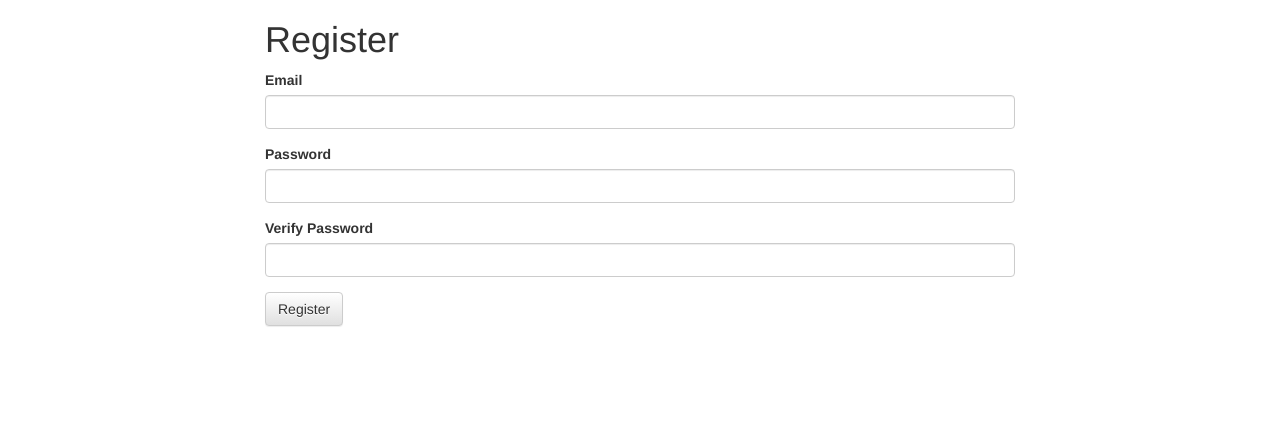
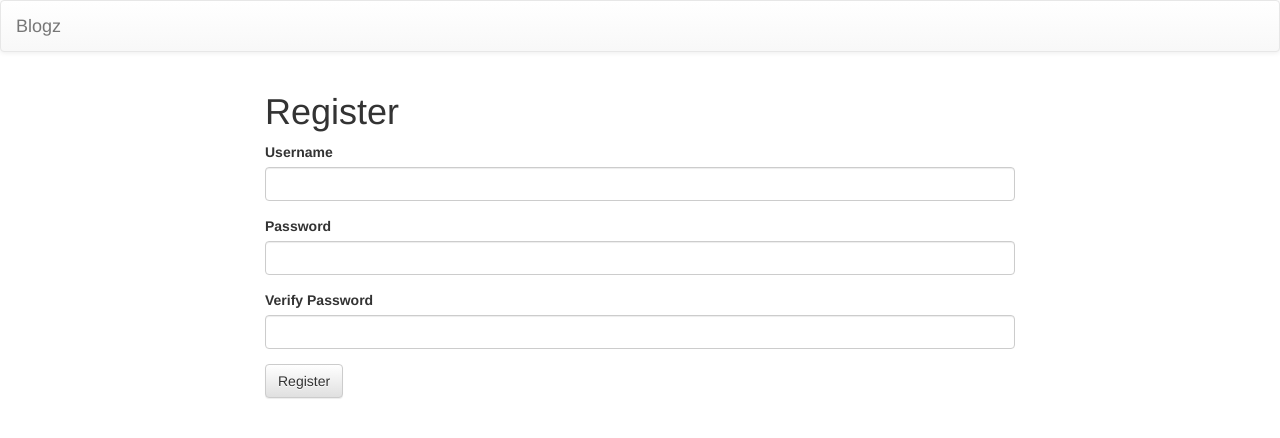
Before and after one commit to d4v1d-us/blogz, a Flask app: page /register in a window 1280 px wide. Shown: the top 438 px of the page. Run offline with Flask 2, Linux system fonts and the light colour scheme; some libraries are stand-ins or nearby versions.

Commit message:
working on register new account

```diff
--- a/main.py
+++ b/main.py
@@ -26,7 +26,7 @@ class User(db.Model):
     id = db.Column(db.Integer, primary_key=True)
     username = db.Column(db.String(10))
     password = db.Column(db.String(10))
-    email = db.Column(db.String(120), unique=True)
+    username = db.Column(db.String(120), unique=True)
     blogz = db.relationship('Blog', backref='owner')
 
     def __init__(self, email, password):
@@ -44,41 +44,68 @@ def require_login():
 @app.route('/login', methods=['POST', 'GET'])
 def login():
     if request.method == 'POST':
-        email = request.form['email']
+        username = request.form['username']
         password = request.form['password']
-        user = User.query.filter_by(email=email, password=password).first()
+
+        if username == "" or password == "":
+            flash('Please enter your Login', 'danger')
+            return render_template('login.html', title="Blogz")
+        else:
+            user = User.query.filter_by(username=username).first()
+            if not user:
+                flash('Username does not exist', 'danger')
+                return render_template('login.html', title="Blogz")
+
+        user = User.query.filter_by(username=username, password=password).first()
+
         if user: #and check_pw_hash(password, user.pw_hash):
-            session['email'] = email
+            session['email'] = user.email
+            session['username'] = username
             flash("Logged in", 'info')
-            return redirect('/')
+            return redirect('/newpost')
         else:
-            flash('User password incorrect, or user does not exist', 'danger')
-    return render_template('login.html', title="Build a Blog")
+            flash('User Password incorrect', 'danger')
+            return render_template('login.html', title="Blogz", username=username)
+    return render_template('login.html', title="Blogz")
 
 @app.route('/register', methods=['POST', 'GET'])
 def register():
     if request.method == 'POST':
-        email = request.form['email']
+        username = request.form['username']
+        if username == None:
+            username = ''
+
+        #check username
+        if username == '':
+            flash("Hey Enter a Username!", 'danger')
+            return render_template('register.html')
+
+        if len(username) > 10 or len(username) < 3:
+            flash("Hey Username should be 3 to 10 in length!", 'danger')
+            return render_template('register.html')
+
+
         password = request.form['password']
         verify = request.form['verify']
 
         # TODO - validate user's data
 
-        existing_user = User.query.filter_by(email=email).first()
+        existing_user = User.query.filter_by(username=username).first()
         if not existing_user:
-            new_user = User(email, password)
+            new_user = User(username, password)
             db.session.add(new_user)
             db.session.commit()
-            session['email'] = email
+            session['username'] = username
             return redirect('/')
         else:
-            flash("The email <strong>{0}</strong> is already registered".format(email), 'danger')
+            flash("We already have the username <strong>{0}!!</strong>".format(username), 'danger')
 
     return render_template('register.html')
 
 @app.route('/logout', methods=['POST'])
 def logout():
     del session['email']
+    del session['username']
     return redirect('/')
 
 @app.route('/newpost', methods=['POST', 'GET'])
@@ -91,12 +118,12 @@ def newpost():
         if title == '':
 
             flash("You should enter a Title for you Post")
-            return render_template('newpost.html', title="Build a Blog", post_title=title, body=body)
+            return render_template('newpost.html', title="Blogz", post_title=title, body=body)
 
         if body == '':
 
             flash("You should enter the Body for you Post")
-            return render_template('newpost.html', title="Build a Blog", post_title=title, body=body)
+            return render_template('newpost.html', title="Blogz", post_title=title, body=body)
 
         new_post = Blog(title, body, owner)
 
@@ -105,7 +132,7 @@ def newpost():
 
         postID = new_post.id
         post = Blog.query.filter_by(id=postID).first()
-        return render_template('postdetail.html', title="Build a Blog", post=post)
+        return render_template('postdetail.html', title="Blogz", post=post)
 
         # posts = Blog.query.filter_by().all()
         # return render_template('blog.html', title="Build a Blog", posts=posts)
@@ -113,7 +140,7 @@ def newpost():
     if request.method == 'GET':
 
         #posts = Blog.query.filter_by().all()
-        return render_template('newpost.html', title="Build a Blog")
+        return render_template('newpost.html', title="Blogz")
 
 
 @app.route('/blog', methods=['POST', 'GET'])
@@ -123,10 +150,10 @@ def blog():
         postID = request.args.get('id', default=None)
         if postID != None:
             post = Blog.query.filter_by(id=postID).first()
-            return render_template('postdetail.html', title="Build a Blog", post=post)
+            return render_template('postdetail.html', title="Blogz", post=post)
         else:
             posts = Blog.query.filter_by().all()
-            return render_template('blog.html', title="Build a Blog", posts=posts)
+            return render_template('blog.html', title="Blogz", posts=posts)
 
 
 @app.route('/', methods=['POST', 'GET'])
@@ -143,12 +170,12 @@ def index():
 
         posts = Blog.query.filter_by().all()
 
-        return render_template('index.html', title="Build a Blog", posts=posts)
+        return render_template('index.html', title="Blogz", posts=posts)
 
     if request.method == 'GET':
 
         posts = Blog.query.filter_by().all()
-        return render_template('index.html', title="Build a Blog", posts=posts)
+        return render_template('index.html', title="Blogz", posts=posts)
 
 
 if __name__ == '__main__':
--- a/templates/base.html
+++ b/templates/base.html
@@ -22,9 +22,10 @@
 </head>
 
 <body>
-    {% if 'email' in session %}
+
     <nav class="navbar navbar-default">
-        <a href='/' class="navbar-brand">Build a Blog</a>
+        <a href='/' class="navbar-brand">Blogz</a>
+        {% if 'email' in session %}
         <ul class="nav navbar-nav navbar-right">
             <li>
                 <form method="get" action="/newpost">
@@ -43,8 +44,9 @@
             </li>
             &nbsp;&nbsp;&nbsp;&nbsp;
         </ul>
+        {% endif %}
     </nav>
-    {% endif %}
+
 
     <div class="container">
 
--- a/templates/login.html
+++ b/templates/login.html
@@ -2,11 +2,11 @@
 
 {% block content %}
 <h1>Log in</h1>
-<p>If you don't have an account, you may <a href="/register">register</a> for one</p>
+<p>Hey, maybe you should --> <a href="/register">CREATE New ACCOUNT?</a></p>
 <form action="/login" method="post">
     <div class="form-group">
-        <label for="email">Email</label>
-        <input name="email" class="form-control" type="email" value="{{ email }}">
+        <label for="username">Username</label>
+        <input name="username" class="form-control" type="username" value="{{ username }}">
     </div>
     <div class="form-group">
         <label for="password">Password</label>
--- a/templates/register.html
+++ b/templates/register.html
@@ -4,8 +4,8 @@
 <h1>Register</h1>
 <form action="/register" method="post">
     <div class="form-group">
-        <label for="email">Email</label>
-        <input class="form-control" name="email" type="email" value="{{ email }}">
+        <label for="username">Username</label>
+        <input class="form-control" name="username" type="username" value="{{ username }}">
     </div>
     <div class="form-group">
         <label for="password">Password</label>
```
